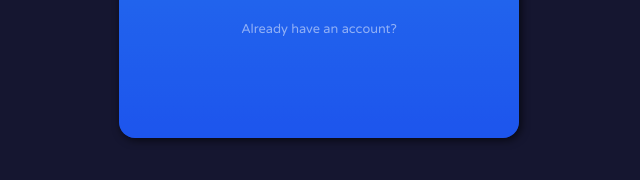
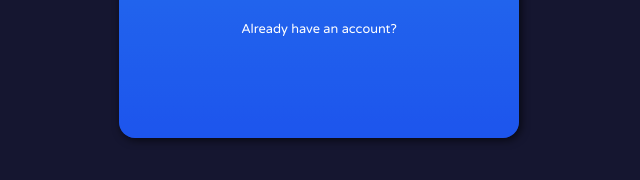
Before and after one commit to DevonCurtis/SignUp, a plain HTML site: page index.html in a window 1280 px wide. In both pictures the pointer is over the element "Already have an account?". Shown: the part 562-742 px from the top of the page, 321-961 px from the left. Drawn offline with Linux system fonts and the light colour scheme.

Commit message:
added hover effect to already have account paragraph

```diff
--- a/index.html
+++ b/index.html
@@ -33,7 +33,7 @@
         <input id="password2" type="password" placeholder="Confirm password" />
       </div>
       <input type="submit" class="button" value="Sign Up" />
-      <p>Already have an account?</p>
+      <p class="have_account">Already have an account?</p>
     </form>
   </body>
 </html>
--- a/style.css
+++ b/style.css
@@ -138,3 +138,8 @@ p {
     color:rgba(255, 255, 255, 0.5);
     font-size: 0.8rem;
 }
+
+.have_account:hover {
+  color: #fff;
+  cursor: pointer;
+}
```
